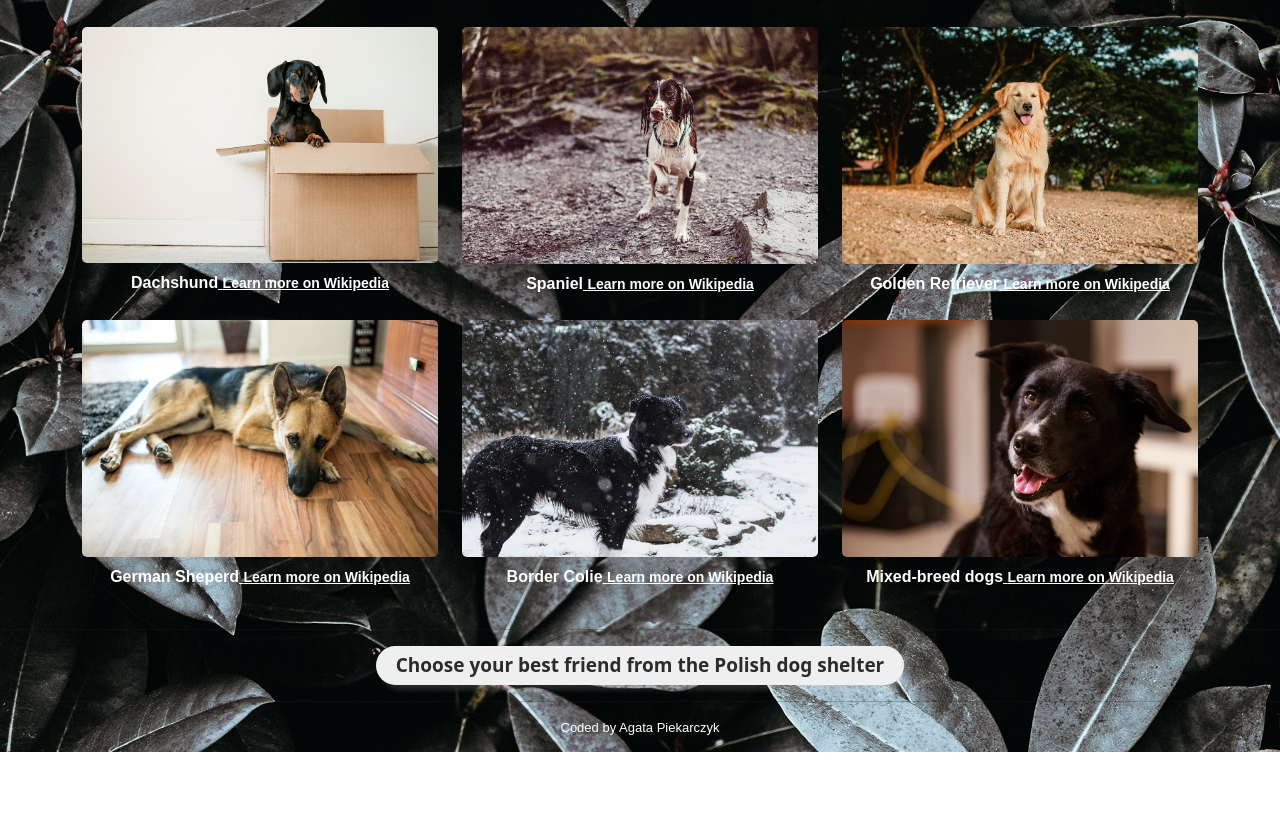
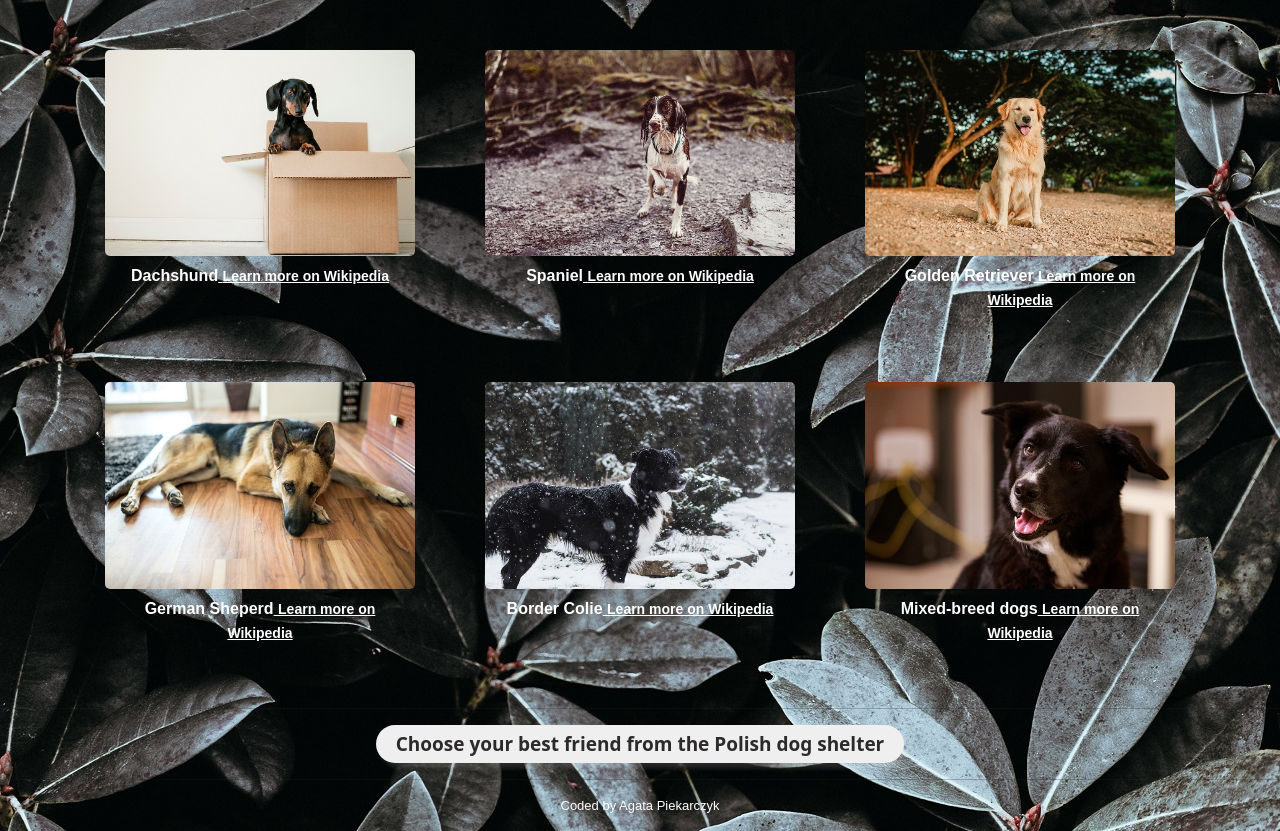
Before and after one commit to Agata349/Bootstrap_project, a plain HTML site: page index.html in a window 1280 px wide. Shown: the part 91-922 px from the top of the page. Before the commit the page ends 843 px from the top, so only its background shows below. Drawn offline with nearby package versions, Linux system fonts and the light colour scheme.

Commit message:
spacing changed

```diff
--- a/index.html
+++ b/index.html
@@ -23,7 +23,7 @@
     <section class="dogs">
         <div class="container">
             <div class="row">
-                <div class="col-md-4">
+                <div class="col">
                     <figure>
                         <img src="img/dachshund.jpg" class="img-fluid" alt="image of a dachshund" />
                         <figcaption>Dachshund<a class="dark" href="https://en.wikipedia.org/wiki/Dachshund" target="_blank">
@@ -31,7 +31,7 @@
                     </figure>
                 </div>
 
-                <div class="col-md-4">
+                <div class="col">
                     <figure>
                         <img src="img/spaniel.jpg" class="img-fluid" alt="image of a spaniel" /></a>
                         <figcaption>Spaniel<a class="dark" href="https://en.wikipedia.org/wiki/Spaniel" target="_blank"> <small>Learn
@@ -39,7 +39,7 @@
                     </figure>
                 </div>
 
-                <div class="col-md-4">
+                <div class="col">
                     <figure>
                         <img src="img/golden_retriever.jpg" class="img-fluid" alt="image of a golden retriever" />
                         <figcaption>Golden Retriever<a class="dark" href="https://en.wikipedia.org/wiki/Golden_Retriever"
@@ -48,7 +48,7 @@
                 </div>
             </div>
             <div class="row">
-                <div class="col-md-4">
+                <div class="col">
                     <figure>
                         <img src="img/german_shepherd.jpg" class="img-fluid" alt="image of a german shepherd" />
                         <figcaption>German Sheperd<a class="dark" href="https://en.wikipedia.org/wiki/German_Shepherd"  target="_blank">
@@ -56,7 +56,7 @@
                     </figure>
                 </div>
 
-                <div class="col-md-4">
+                <div class="col">
                     <figure>
                         <img src="img/border_colie.jpg" class="img-fluid" alt="image of a border colie" /></a>
                         <figcaption>Border Colie<a class="dark" href="https://pl.wikipedia.org/wiki/Border_collie" target="_blank"> <small>Learn
@@ -64,7 +64,7 @@
                     </figure>
                 </div>
 
-                <div class="col-md-4">
+                <div class="col">
                     <figure>
                         <img src="img/mixed_breed.jpg" class="img-fluid" alt="image of a mixed-breed dogs" />
                         <figcaption>Mixed-breed dogs<a class="dark" href="https://en.wikipedia.org/wiki/Mongrel" target="_blank">
--- a/styles.css
+++ b/styles.css
@@ -30,6 +30,10 @@ footer {
   text-align: center;
   color: #fff;
   padding-bottom: 15px;
+}
+
+.col {
+  margin: 23px;
 }
 
 figcaption {
```
